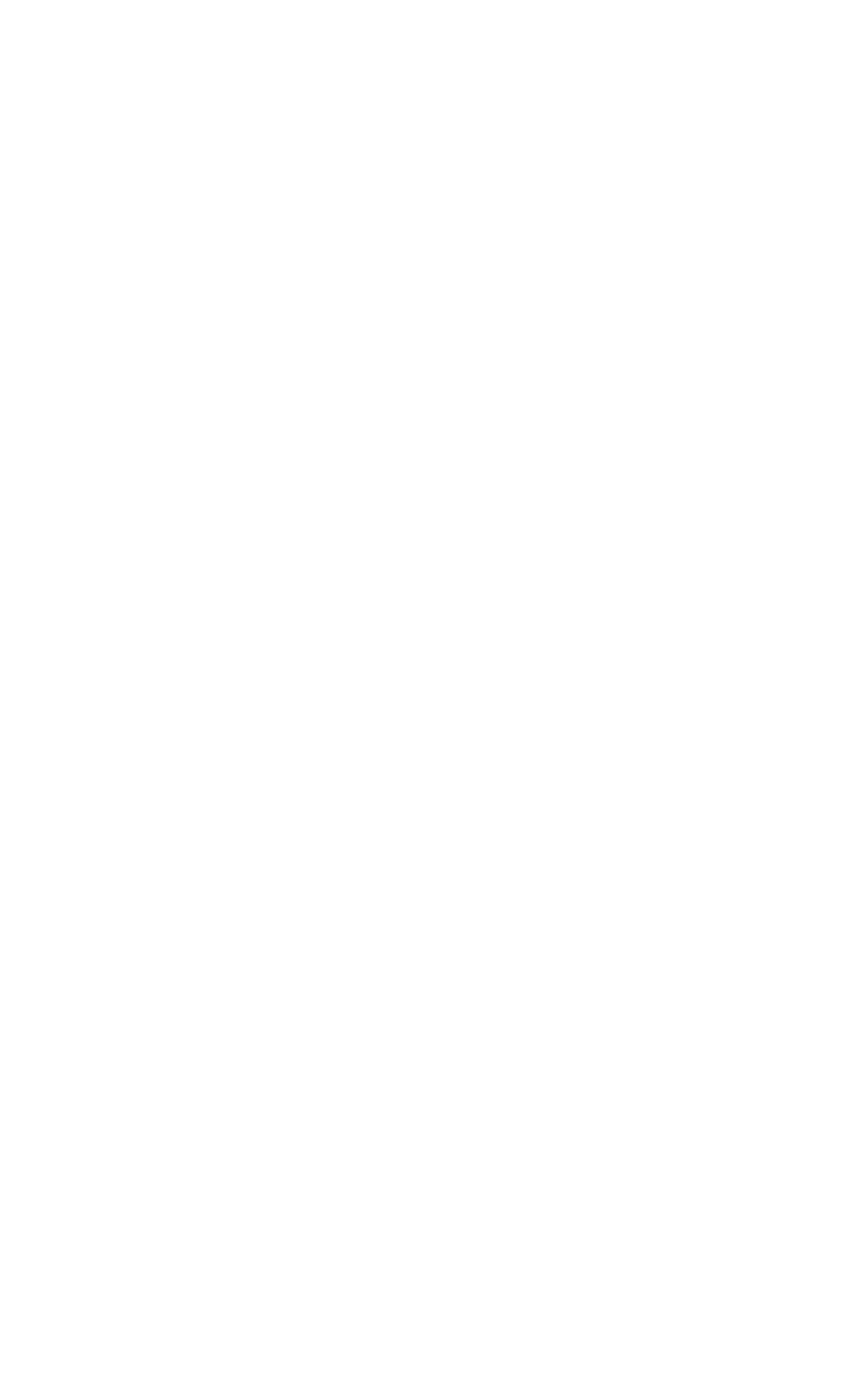
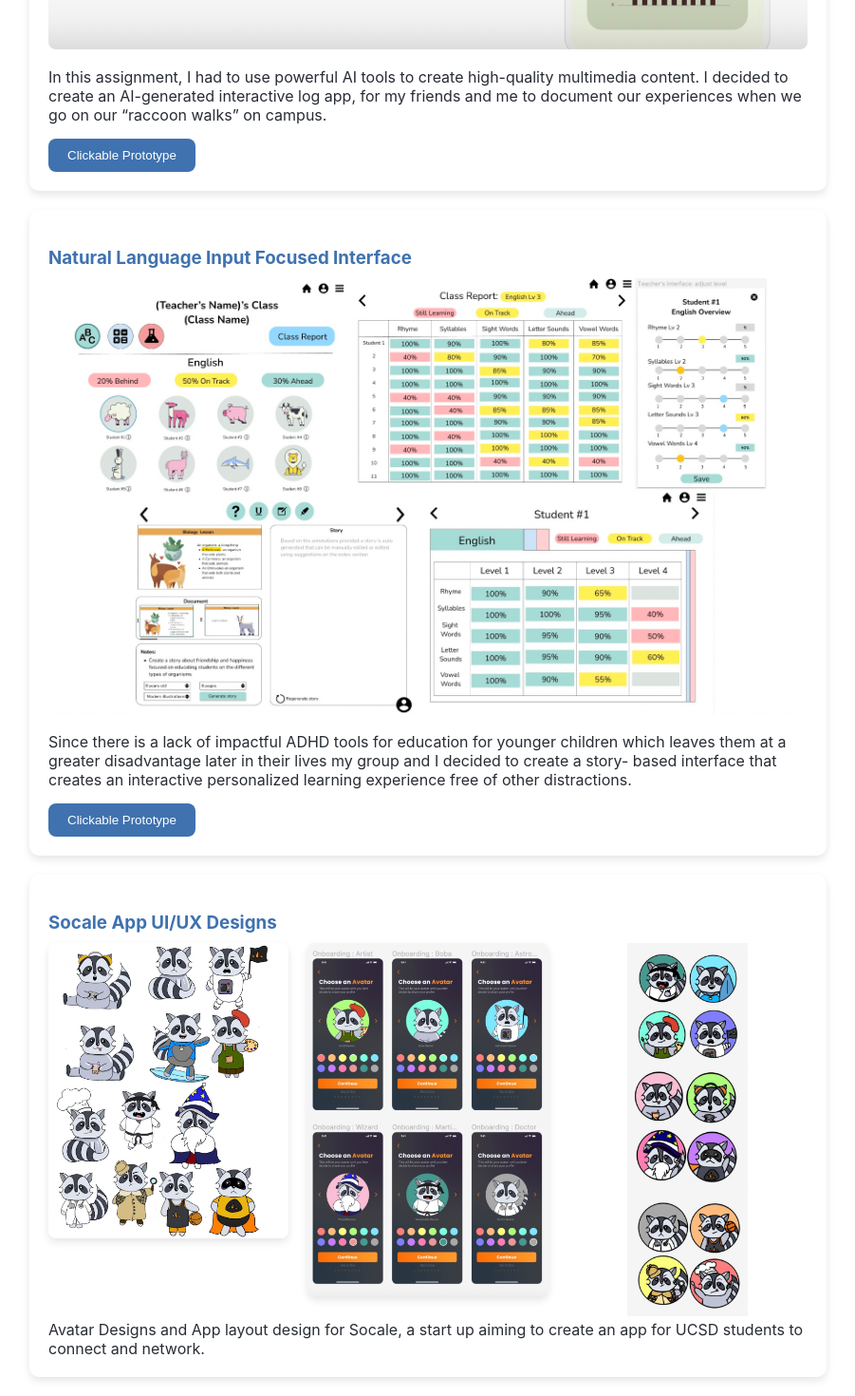
Before and after one commit to nicolecheng7603/COGS125, a React (Create React App) app: page /projects in a window 1280 px wide. Shown: the part 1132-2602 px from the top of the page at 95% size, without its empty margins (189-1090 px from the left). Before the commit the page ends 1007 px from the top, so only its background shows below. Built offline with nearby package versions, Linux system fonts and the light colour scheme.

Commit message:
Update Projects.js

```diff
--- a/src/Projects.js
+++ b/src/Projects.js
@@ -3,11 +3,16 @@ import React from 'react';
 import { motion, LayoutGroup } from 'framer-motion';
 import './Projects.css';
 import image1 from './assets/image1.jpg';
+import image2 from './assets/image2.jpg';
+import image3 from './assets/image3.jpg';
+import image4 from './assets/image4.jpg';
+import image6 from './assets/image6.jpg';
 
 function Projects() {
   return (
     <div className="projects-container">
       <LayoutGroup>
+
         <motion.div
           layout
           className="project-card"
@@ -15,23 +20,73 @@ function Projects() {
           animate={{ opacity: 1 }}
           transition={{ duration: 0.5 }}
         >
-          <h3>Project One</h3>
+          <h3>Exploration with Generative AI Tools</h3>
           <img
             src={image1}
-            alt="Project One"
+            alt="Exploration with Generative AI Tools"
             className="project-image"
-            style={{ width: '500px', height: 'auto' }}
           />
           <p>
-          In this assignment, I had to use powerful AI tools to create high-quality multimedia content.
-          I decided to create an AI-generated interactive log app,  for my friends and me to document our
-          experiences when we go on our “raccoon walks” on campus.
+            In this assignment, I had to use powerful AI tools to create high-quality multimedia content.
+            I decided to create an AI-generated interactive log app, for my friends and me to document our
+            experiences when we go on our “raccoon walks” on campus.
           </p>
           <a href="https://app.uizard.io/p/ffc18f6e/preview" target="_blank" rel="noopener noreferrer">
             <button className="prototype-button">Clickable Prototype</button>
           </a>
         </motion.div>
-        {/* Add other project cards similarly */}
+
+        <motion.div
+          layout
+          className="project-card"
+          initial={{ opacity: 0 }}
+          animate={{ opacity: 1 }}
+          transition={{ duration: 0.5 }}
+        >
+          <h3> Natural Language Input Focused Interface</h3>
+          <img
+            src={image6}
+            alt="Natural Language Input Focused Interface"
+            className="project-image"
+          />
+          <p>
+          Since there is a lack of impactful ADHD tools for education for younger children which leaves
+          them at a greater disadvantage later in their lives my group and I decided to create a story-
+          based interface that creates an interactive personalized learning experience free of other
+          distractions.
+
+          </p>
+          <a href= "https://www.figma.com/proto/AavEwWmcu5yrCr5sVCyiq2/dsgn118?node-id=172-27&starting-
+          point-node-id=172%3A27&mode=design&t=VcYDkzcMCXXRDxpW-1" target="_blank" rel="noopener noreferrer"
+          >
+            <button className="prototype-button">Clickable Prototype</button>
+          </a>
+        </motion.div>
+
+        <motion.div
+          layout
+          className="project-card"
+          initial={{ opacity: 0 }}
+          animate={{ opacity: 1 }}
+          transition={{ duration: 0.5 }}
+        >
+          <h3>Socale App UI/UX Designs</h3>
+          <div className="project-gallery">
+            <div className="gallery-item">
+              <img src={image2} alt="Slide 1" className="gallery-image" />
+            </div>
+            <div className="gallery-item">
+              <img src={image3} alt="Slide 2" className="gallery-image" />
+            </div>
+            <div className="gallery-item">
+              <img src={image4} alt="Slide 3" className="image-smaller" />
+            </div>
+          </div>
+          <p>
+            Avatar Designs and App layout design for Socale, a start up aiming to create
+            an app for UCSD students to connect and network.
+          </p>
+        </motion.div>
       </LayoutGroup>
     </div>
   );
```
